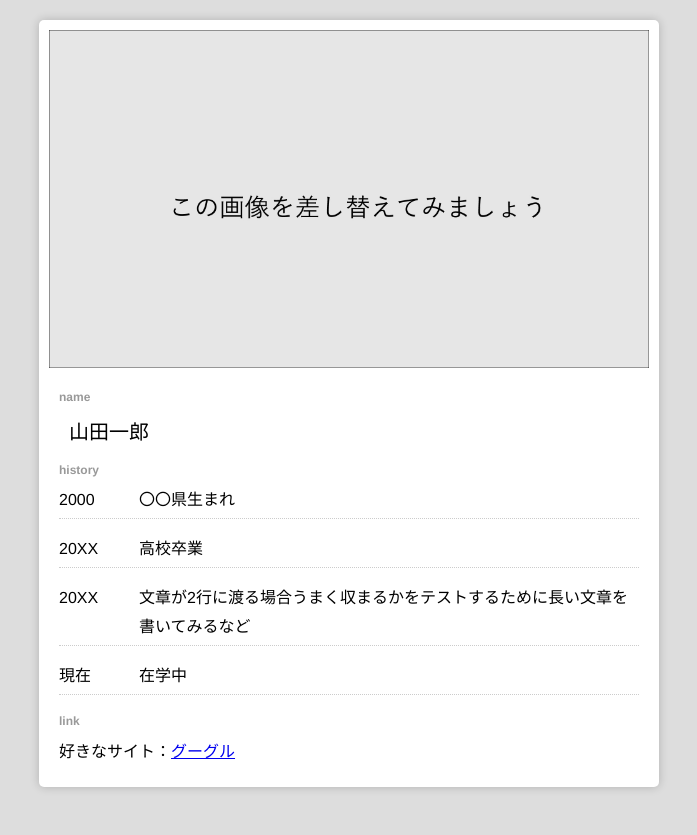
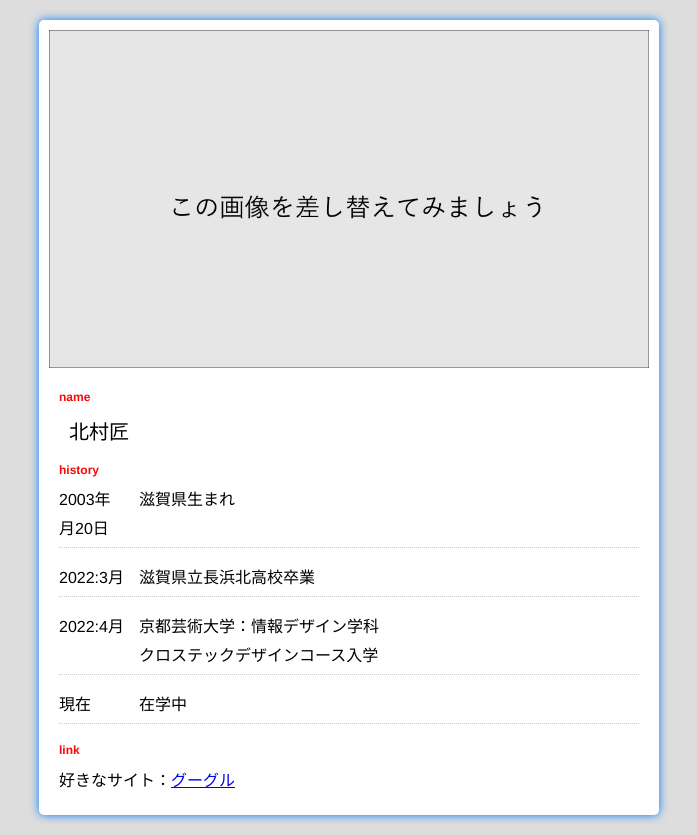
Before and after one commit to KUAD-XtechDesign/simple_page-mi-taku, a plain HTML site: page index.html in a window 1280 px wide. Shown: the whole page, without its empty margins (291-988 px from the left). Before the commit the page ends 807 px from the top, so only its background shows below. Drawn offline with Linux system fonts and the light colour scheme.

Commit message:
名前変えた

```diff
--- a/index.html
+++ b/index.html
@@ -19,13 +19,13 @@
       <!-- 個人情報なので注意 -->
       <div class="profile">
         <h2 class="title">name</h2>
-        <h1 class="name">山田一郎</h1>
+        <h1 class="name">北村匠</h1>
 
         <h2 class="title">history</h2>
         <ul class="history_list">
-          <li><div class="year">2000</div><div class="txt">〇〇県生まれ</div></li>
-          <li><div class="year">20XX</div><div class="txt">高校卒業</div></li>
-          <li><div class="year">20XX</div><div class="txt">文章が2行に渡る場合うまく収まるかをテストするために長い文章を書いてみるなど</div></li>
+          <li><div class="year">2003年<br>月20日</div><div class="txt">滋賀県生まれ</div></li>
+          <li><div class="year">2022:3月</div><div class="txt">滋賀県立長浜北高校卒業</div></li>
+          <li><div class="year">2022:4月</div><div class="txt">京都芸術大学：情報デザイン学科<br>クロステックデザインコース入学</div></li>
           <li><div class="year">現在</div><div>在学中</div></li>
         </ul>
 
--- a/style.css
+++ b/style.css
@@ -24,7 +24,7 @@ img{
   background-color: #fff;
   padding: 10px;
   border-radius: 5px;
-  box-shadow: 0 0 10px 0px rgba(0,0,0,0.2);
+  box-shadow: 0 0 10px 0px rgb(0, 123, 255);
 }
 
 #namecard{
@@ -43,7 +43,7 @@ h1.name{
 /* 経歴部分 */
 h2.title{
   font-size: 12px;
-  color: #999;
+  color: rgb(255, 6, 6);
   margin-bottom: 5px;
 }
 
```
